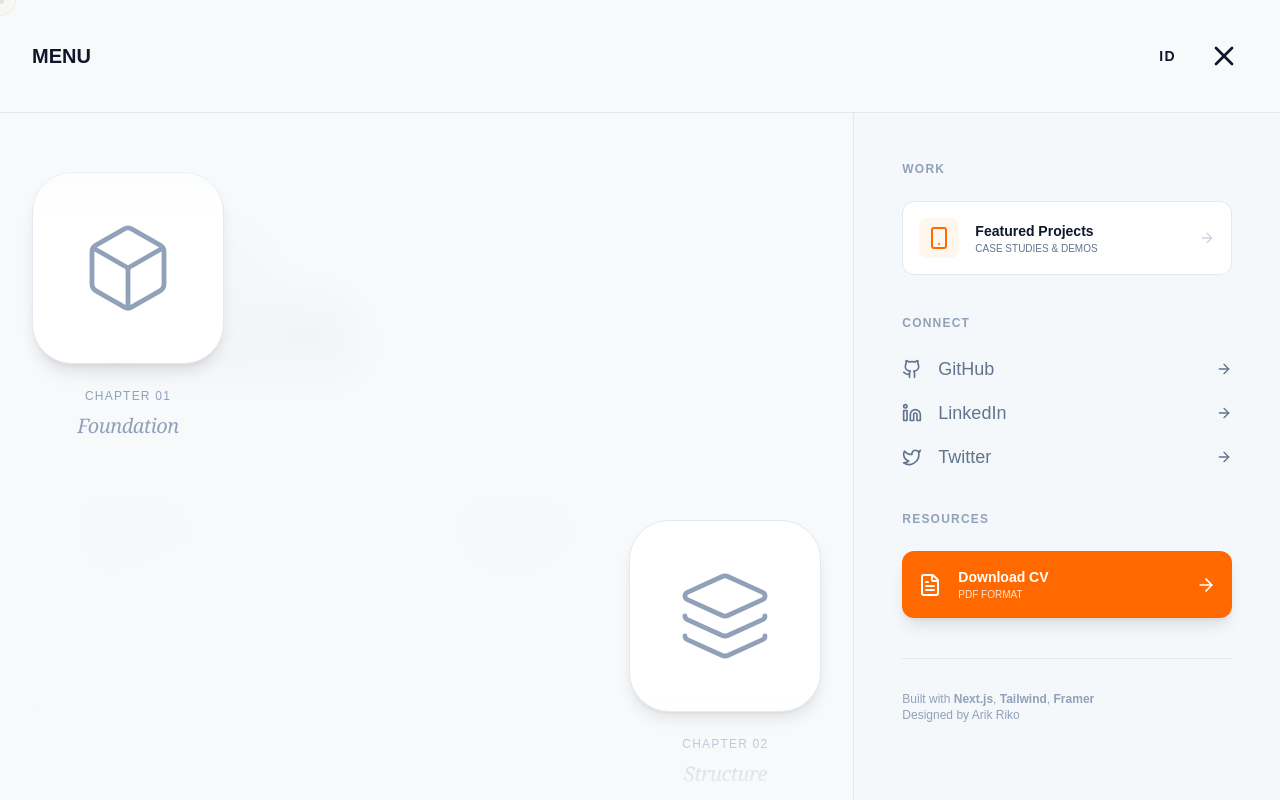
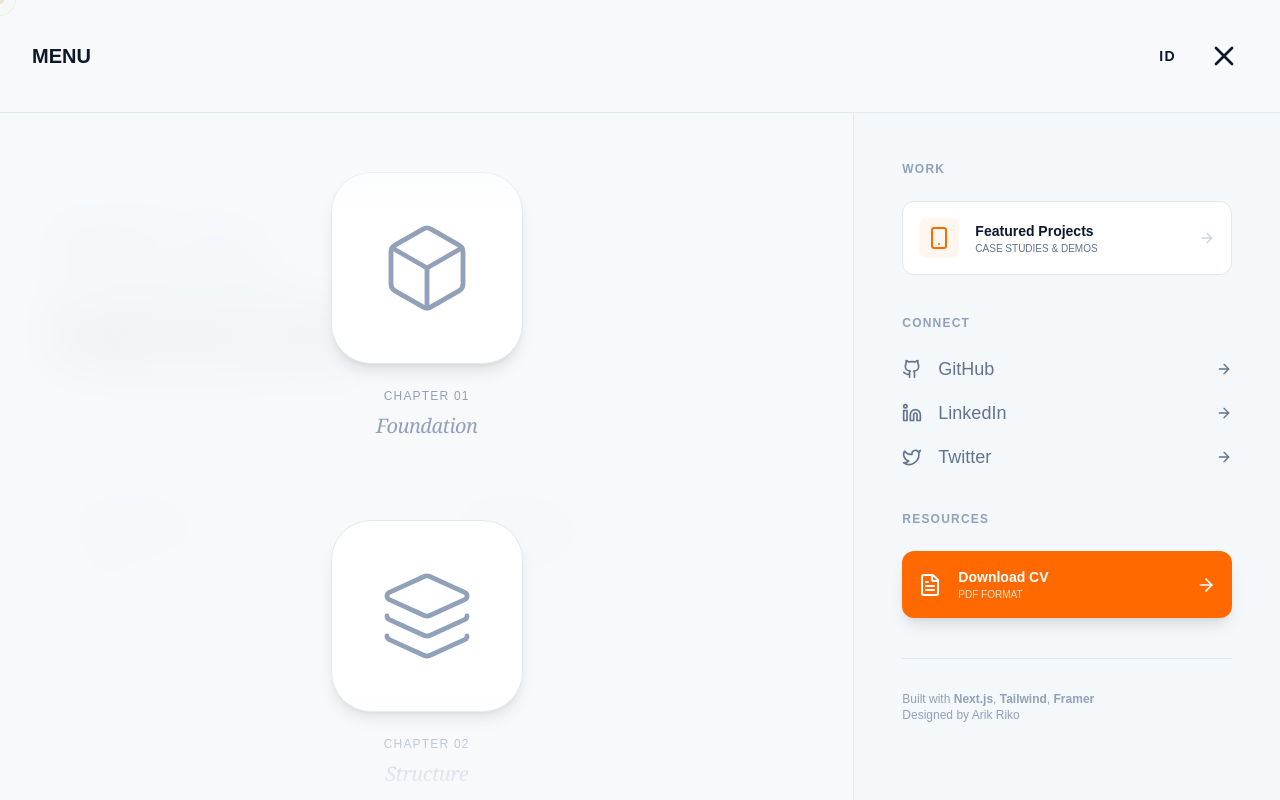
Before and after one commit to rikoarik/myportfolio-story-v2, a Next.js app: page / in a window 1280 px wide. Both pictures are taken after a click on the button "MENU". Built offline with nearby package versions, Linux system fonts and the light colour scheme.

Commit message:
feat: Add new animated `MenuOverlay` component with physics-based scrolling, a `Header` component, and a resume PDF.

```diff
--- a/src/components/Header.tsx
+++ b/src/components/Header.tsx
@@ -34,7 +34,6 @@ export default function Header() {
                 >
                     <div className="flex flex-col items-end">
                         <span className="text-sm font-bold tracking-tight">{t('header.menu')}</span>
-
                     </div>
                     <Layers className={`w-6 h-6 stroke-1 group-hover:rotate-180 transition-transform duration-500 ${iconColor}`} />
                 </button>
--- a/src/components/MenuOverlay.tsx
+++ b/src/components/MenuOverlay.tsx
@@ -310,7 +310,7 @@ export default function MenuOverlay({ isOpen, onClose }: MenuOverlayProps) {
                                     WebkitOverflowScrolling: 'touch'
                                 }}
                             >
-                                <div className="max-w-4xl mx-auto px-8 flex flex-col gap-20">
+                                <div className="max-w-4xl mx-auto px-8 flex flex-col gap-12 md:gap-20">
                                     {INFINITE_ITEMS.map((item, index) => {
                                         const originalIndex = index % MENU_ITEMS.length;
                                         const isLeft = originalIndex % 2 === 0;
@@ -321,7 +321,7 @@ export default function MenuOverlay({ isOpen, onClose }: MenuOverlayProps) {
                                         return (
                                             <div
                                                 key={`${item.id}-${index}`}
-                                                className={`flex ${isLeft ? "justify-start" : "justify-end"}`}
+                                                className={`flex justify-center md:${isLeft ? "justify-start" : "justify-end"}`}
                                             >
                                                 <motion.button
                                                     initial={{ opacity: 0, y: 40 }}
@@ -358,8 +358,8 @@ export default function MenuOverlay({ isOpen, onClose }: MenuOverlayProps) {
                                                         {/* Static(ish) Card Container */}
                                                         <motion.div
                                                             className={`
-                                relative z-10 w-36 h-36 md:w-48 md:h-48
-                                rounded-[2rem] md:rounded-[2.5rem]
+                                relative z-10 w-44 h-44 md:w-48 md:h-48
+                                rounded-[2.5rem]
                                 flex items-center justify-center
                                 shadow-lg transition-all duration-300
                                 ${activeIndex === index
@@ -376,19 +376,19 @@ export default function MenuOverlay({ isOpen, onClose }: MenuOverlayProps) {
                                                                 variants={variant}
                                                                 animate={activeIndex === index ? "hover" : "initial"}
                                                             >
-                                                                <item.icon className="w-16 h-16 md:w-24 md:h-24" strokeWidth={1.2} />
+                                                                <item.icon className="w-20 h-20 md:w-24 md:h-24" strokeWidth={1.2} />
                                                             </motion.div>
                                                         </motion.div>
                                                     </div>
 
                                                     {/* TYPOGRAPHY */}
                                                     <div className="text-center">
-                                                        <div className="font-mono text-[10px] md:text-xs text-slate-400 mb-2 tracking-widest">
+                                                        <div className="font-mono text-xs md:text-xs text-slate-400 mb-2 tracking-widest uppercase">
                                                             CHAPTER 0{originalIndex + 1}
                                                         </div>
                                                         <div
                                                             className={`
-                                text-lg md:text-xl font-medium tracking-tight font-serif italic
+                                text-2xl md:text-xl font-medium tracking-tight font-serif italic
                                 transition-colors duration-300
                                 ${activeIndex === index ? "text-slate-900" : "text-slate-400"}
                               `}
```
